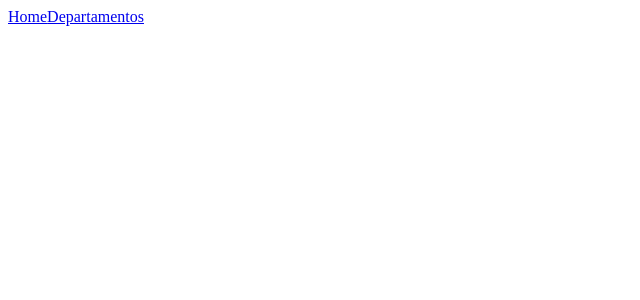
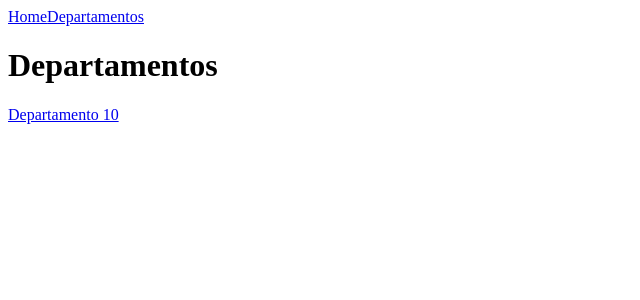
Before and after one commit to cplisboa/teste-create-react, a React (Create React App) app: page /departamentos in a window 1280 px wide. Before the commit this address had no page. Shown: the top 300 px of the page, without its empty margins (0-640 px from the left). Built offline with nearby package versions, Linux system fonts and the light colour scheme.

Commit message:
listando departamentos

```diff
--- a/src/App.js
+++ b/src/App.js
@@ -11,7 +11,7 @@
       <Routes>
         <Route path="/" element={<Home />} />
         {/* ROUTE COM POSSIBILIDADE DE RECEBER ID E ABRIR OUTRA PÁGINA  */}
-        <Route path="/depto">
+        <Route path="/departamentos">
           <Route index element={<Depto />} />
           <Route path=":id" element={<DeptoDetalhes />} />
         </Route>
--- a/src/components/Menu/index.js
+++ b/src/components/Menu/index.js
@@ -5,7 +5,7 @@
   return (
     <nav>
       <Link to="/">Home</Link>
-      <Link to="/depto">Departamentos</Link>
+      <Link to="/departamentos">Departamentos</Link>
     </nav>
   );
 };
--- a/src/pages/Depto/index.js
+++ b/src/pages/Depto/index.js
@@ -1,7 +1,13 @@
 import React from "react";
+import { Link } from "react-router-dom";
 
 const Depto = () => {
-  return <h4>Depto</h4>;
+  return (
+    <>
+      <h1>Departamentos</h1>
+      <Link to="/departamentos/10">Departamento 10</Link>
+    </>
+  );
 };
 
 export default Depto;
```
